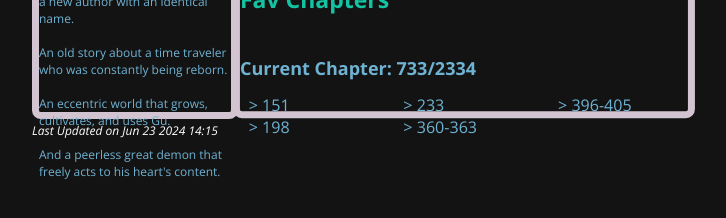
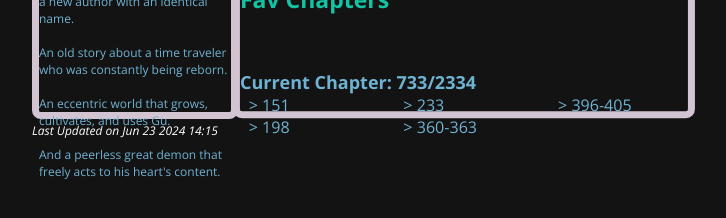
Before and after one commit to mper-era/Book-Website, a plain HTML site: page index.html in a window 1280 px wide. Shown: the part 444-662 px from the top of the page, without its empty margins (296-1022 px from the left). Drawn offline with nearby package versions, Linux system fonts and the light colour scheme; files whose address does not match are found by name.

Commit message:
Update index.html

```diff
--- a/index.html
+++ b/index.html
@@ -67,7 +67,7 @@
             </div>
             <div class="container" id="chaps">
                 <h1>Fav Chapters</h1>
-                <h4 id="chaptxt" style="overflow: hidden; transform: translate(0vw, -8.313rem);">Current Chapter: 0/0</h4> <!-- -133px -->
+                <h4 id="chaptxt" style="overflow: hidden; transform: translate(0vw, -9.27906976744vw);">Current Chapter: 0/0</h4> <!-- -133px -->
                 <ul>
                     <li>151</li>
                     <li>198</li>
```
